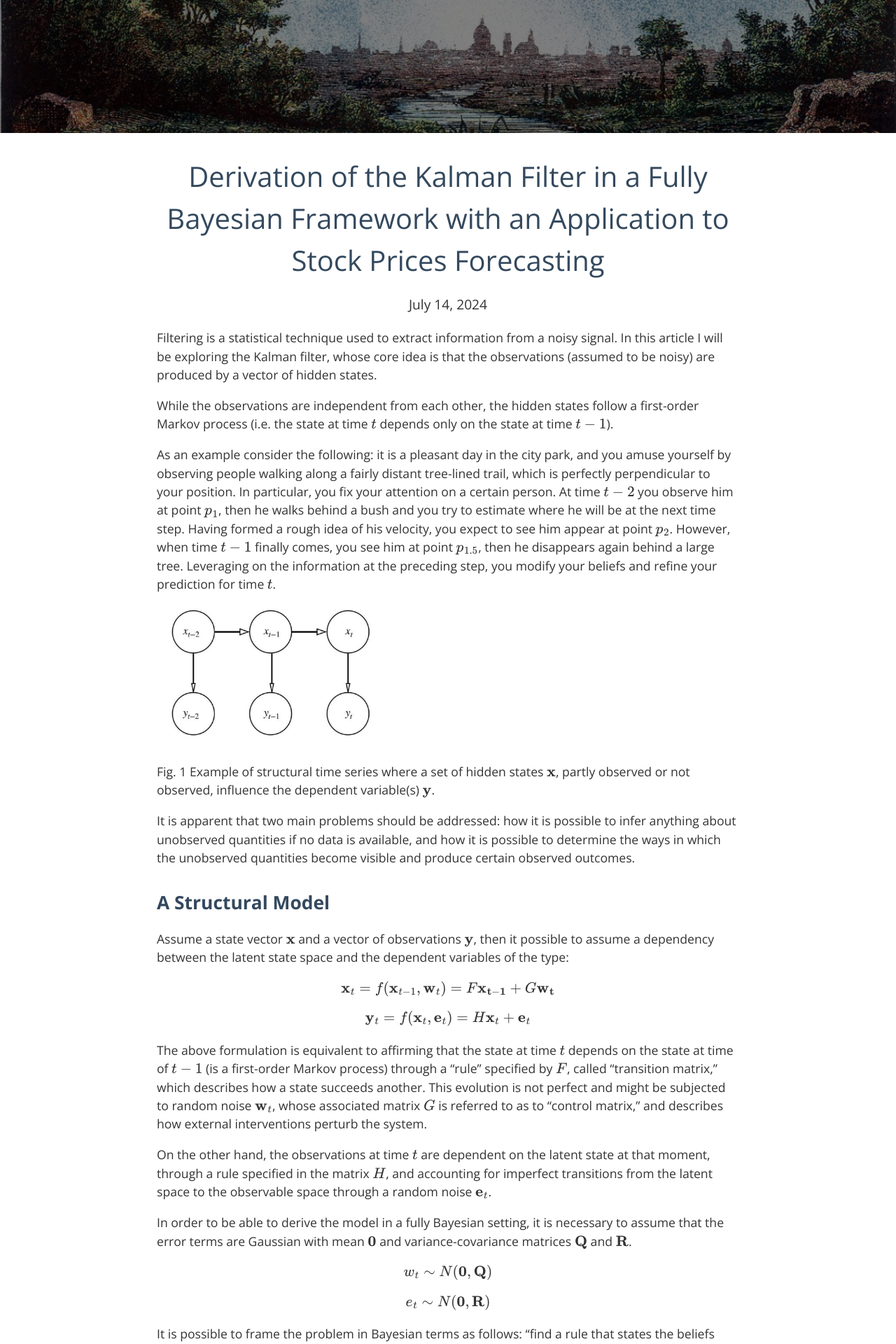
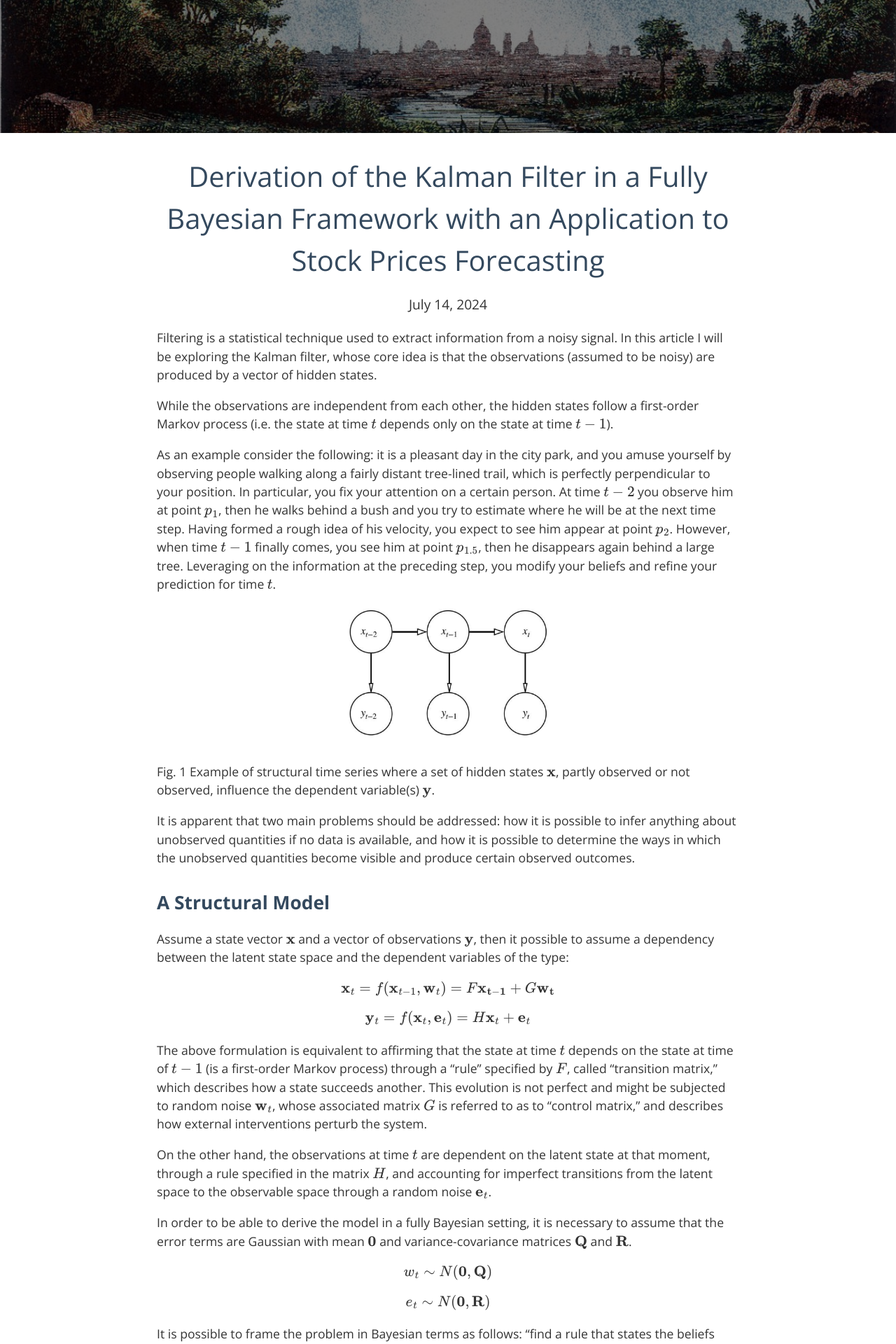
Before and after one commit to Gabriele-Donato/gabrieledonato, a Jekyll site: the page built from _posts/2024-06-30-Kalman-Filter.html, in a window 1280 px wide. Shown: the part 350-2270 px from the top of the page at 70% size. Built offline with Jekyll 4.4.1, drawn with Linux system fonts in a browser that asks for light colours.

Commit message:
made kalman post responsive and updated

```diff
--- a/_posts/2024-06-30-Kalman-Filter.html
+++ b/_posts/2024-06-30-Kalman-Filter.html
@@ -98,7 +98,7 @@
 disappears again behind a large tree. Leveraging on the information at
 the preceding step, you modify your beliefs and refine your prediction
 for time <span class="math inline">\(t\)</span>.</p>
-<p><img src="{{ '/assets/images/post_images/kalman_filter/kalman_filter_DAG.png' | relative_url }}" style="width:3.38452in;height:2.08227in; align:center"
+<p style="text-align:center"><img src="{{ '/assets/images/post_images/kalman_filter/kalman_filter_DAG.png' | relative_url }}" style="width:3.38452in;height:2.08227in;"
 alt="kalman_filter_DAG.png" /></p>
 <p>Fig. 1 Example of structural time series where a set of hidden states
 <span class="math inline">\(\mathbf{x}\)</span>, partly observed or not
@@ -422,7 +422,7 @@
 distributions.</p>
 <p>Here the results!</p>
 
-<p><mark></mark><img src="{{ '/assets/images/post_images/kalman_filter/amazon_stock_price_prediction_kalman_filter.png' | relative_url }}"
+<p style="text-align:center"><mark></mark><img src="{{ '/assets/images/post_images/kalman_filter/amazon_stock_price_prediction_kalman_filter.png' | relative_url }}"
 style="width:6.69305in;height:3.34653in" /><mark></mark><img
 src="{{ '/assets/images/post_images/kalman_filter/amazon_stock_price_prediction_kalman_filter_velocities.png' | relative_url }}"
 style="width:6.69305in;height:3.34653in" /><mark></mark></p>
```
